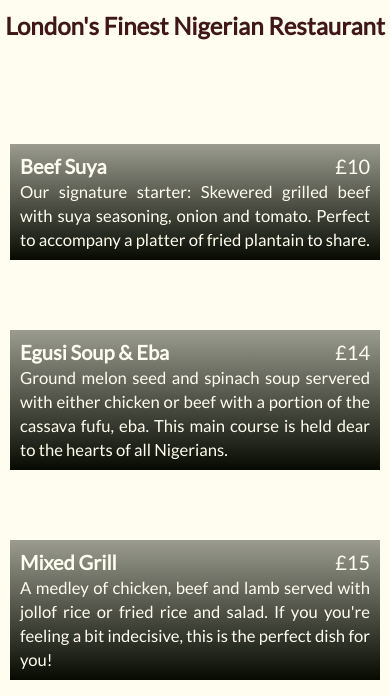
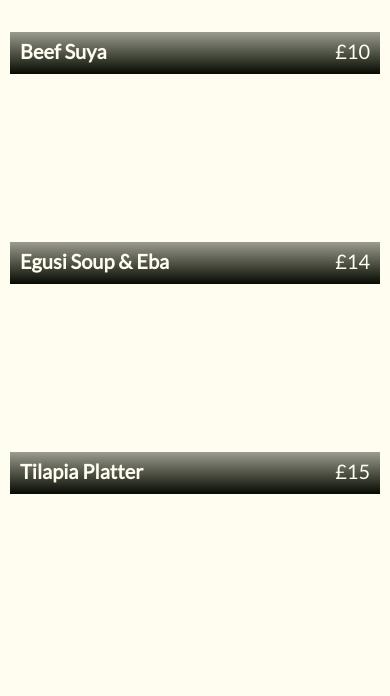
Before and after one commit to helenism/project-805-restaurants, a plain HTML site: page 805-restaurants-menu.html in a window 390 px wide. Shown: the part 315-1011 px from the top of the page. After the commit the page ends 890 px from the top, so only its background shows below. Drawn offline with nearby package versions, Linux system fonts and the light colour scheme.

Commit message:
Update 805-restaurants-menu.html

```diff
--- a/805-restaurants-menu.html
+++ b/805-restaurants-menu.html
@@ -2,8 +2,9 @@
 <html lang="en" dir="ltr">
 
 <head>
-  <meta charset="utf-8">
+<meta charset="utf-8">
   <title>805 Restaurants | Menu</title>
+  <script src="https://ajax.googleapis.com/ajax/libs/jquery/3.3.1/jquery.min.js"></script>
   <link href="https://fonts.googleapis.com/css?family=Lato" rel="stylesheet">
   <style>
     body {
@@ -20,7 +21,7 @@
       background-size: cover;
       background-repeat: no-repeat;
       background-position: center;
-      border-radius: 10px;
+      /*border-radius: 10px;*/
       margin: 10px;
       position: relative;
     }
@@ -31,6 +32,7 @@
       font-size: 70px;
       /* I want this to be bolder */
     }
+
     h2 {
       text-align: center;
       margin-top: -20px;
@@ -42,16 +44,18 @@
       text-align: justify;
       position: absolute;
       bottom: 0;
-      padding: 10px;
+      padding: 5px 10px 10px 10px;
       margin: 0;
+      line-height: 28px;
+      height: 27px;
       background: #060a00;
       background: linear-gradient(bottom, rgba(6, 10, 0, 1), rgba(6, 10, 0, 0.4));
       background: -webkit-linear-gradient(bottom, rgba(6, 10, 0, 1), rgba(6, 10, 0, 0.4));
       background: -moz-linear-gradient(bottom, rgba(6, 10, 0, 1), rgba(6, 10, 0, 0.4));
+      transition: height 1s;
     }
 
     /* DISH BACKGROUND */
-
     .suya {
       background-image: url('suya.jpg');
     }
@@ -65,13 +69,28 @@
     }
 
     /* GENERAL CLASS STYLES */
-
     .dish {
       font-weight: bold;
     }
 
     .price {
       float: right;
+    }
+
+    /* TOGGLE DESCRIPTION */
+    .show-description p {
+      height: auto;
+    }
+
+    /* MOBILE DEVICES */
+    @media (max-width: 736px) {
+      h1 {
+        font-size: 50px;
+        margin-top: 15px;
+      }
+      h2 {
+        font-size: 20px;
+      }
     }
   </style>
 </head>
@@ -89,9 +108,14 @@
       <small>Ground melon seed and spinach soup servered with either chicken or beef with a portion of the cassava fufu, eba. This main course is held dear to the hearts of all Nigerians.</small></p>
   </div>
   <div class="tilapia">
-    <p><span class="dish">Mixed Grill</span> <span class="price">£15</span><br>
-      <small>A medley of chicken, beef and lamb served with jollof rice or fried rice and salad. If you you're feeling a bit indecisive, this is the perfect dish for you!</small></p>
+    <p><span class="dish">Tilapia Platter</span> <span class="price">£15</span><br>
+      <small>Whole grilled tilapia fish in chilli sauce (hot or mild) served with fried plantain or fried yam and salad.</small></p>
   </div>
+  <script>
+$('div').on('click', function() {
+$(this).toggleClass('show-description');
+})
+  </script>
 </body>
 
 </html>
```
